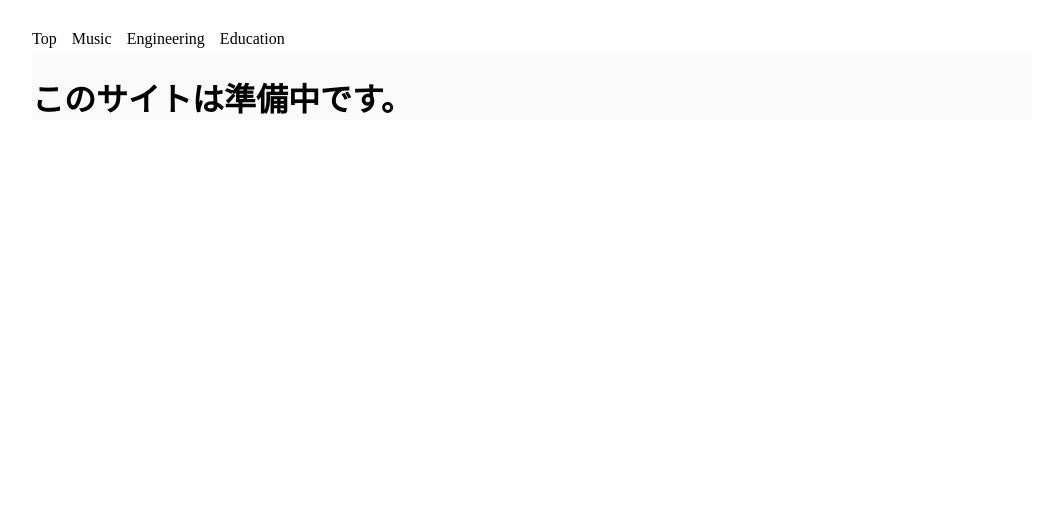
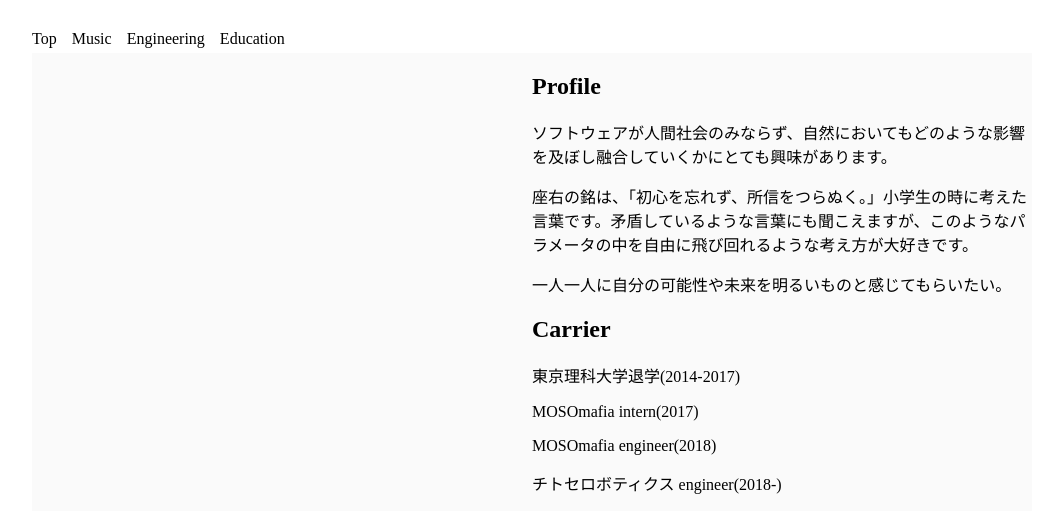
Before and after one commit to masatakashida/my-portfolio, a React app: page / in a window 1280 px wide. Shown: the top 532 px of the page, without its empty margins (108-1165 px from the left). Built offline with nearby package versions, Linux system fonts and the light colour scheme.

Commit message:
profile作成した

```diff
--- a/src/components/MusicPage.js
+++ b/src/components/MusicPage.js
@@ -2,7 +2,15 @@ import React from 'react';
 
 const MusicPage = () => (
   <div className="music">
-    <h1 className="music-title">ミュージックについて</h1>
+    <div className="part m-left">
+      <span></span>
+    </div>
+    <div className="part m-right">
+      <h2 className="title">Music</h2>
+      <div className="description">
+        <p>人生とともにあるような曲づくりをしています。</p>
+      </div>
+    </div>
   </div>
 );
 
--- a/src/components/ProfilePage.js
+++ b/src/components/ProfilePage.js
@@ -1,8 +1,23 @@
 import React from 'react';
 
 const ProfilePage = () => (
-  <div className="top">
-    <h1 className="top-title">このサイトは準備中です。</h1>
+  <div className="profile">
+    <div className="part pro-left">
+      <span></span>
+    </div>
+    <div className="part pro-right">
+      <h2 className="title">Profile</h2>
+      <div className="description">
+        <p>ソフトウェアが人間社会のみならず、自然においてもどのような影響を及ぼし融合していくかにとても興味があります。</p>
+        <p>座右の銘は、「初心を忘れず、所信をつらぬく。」小学生の時に考えた言葉です。矛盾しているような言葉にも聞こえますが、このようなパラメータの中を自由に飛び回れるような考え方が大好きです。</p>
+        <p>一人一人に自分の可能性や未来を明るいものと感じてもらいたい。</p>
+      </div>
+      <h2 className="title">Carrier</h2>
+      <p>東京理科大学退学(2014-2017)</p>
+      <p>MOSOmafia intern(2017)</p>
+      <p>MOSOmafia engineer(2018)</p>
+      <p>チトセロボティクス engineer(2018-)</p>
+    </div>
   </div>
 );
 
--- /dev/null
+++ b/src/styles/Music.scss
@@ -0,0 +1,15 @@
+.music {
+  display: flex;
+
+  & .part {
+    flex: 1;
+  }
+
+  & .m-left {
+
+  }
+
+  & .m-right {
+
+  }
+}
--- /dev/null
+++ b/src/styles/Profile.scss
@@ -0,0 +1,15 @@
+.profile {
+  display: flex;
+
+  & .part {
+    flex: 1;
+  }
+
+  & .pro-left {
+
+  }
+
+  & .pro-right {
+
+  }
+}
--- a/src/styles/main.scss
+++ b/src/styles/main.scss
@@ -4,3 +4,5 @@ body {
 }
 
 @import 'App';
+@import 'Profile';
+@import 'Music';
```
Also changed, not shown: 1 other file (tests, documents, lock files or other folders).
